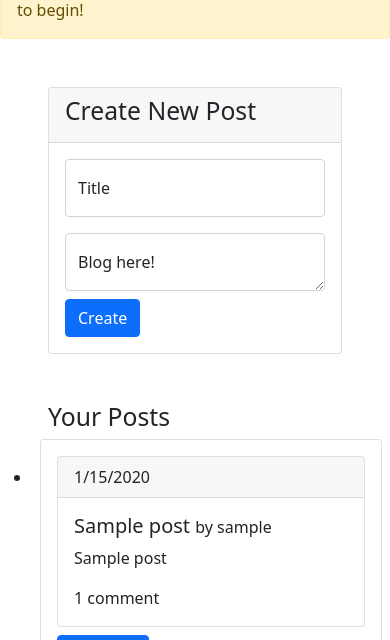
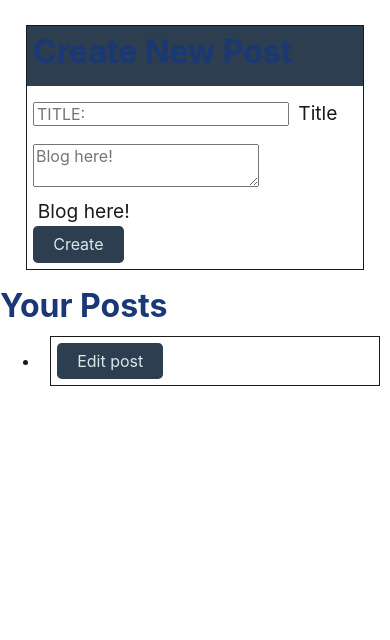
Before and after one commit to saway11/Model-View-Controller, a Node server app: template views/dashboard.handlebars in a window 390 px wide. Shown: the part 101-741 px from the top of the page. Run offline with Node 20, Linux system fonts and the light colour scheme; the template is opened without the code that fills it: most values are stand-ins (such as "Sample title", 1, 10 or a date in 2020); some libraries are stand-ins or nearby versions.

Commit message:
renamed handlebars, created new handlebars, update blog and create handlebars

```diff
--- a/utils/helpers.js
+++ b/utils/helpers.js
@@ -1,14 +1,6 @@
 module.exports = {
-    format_date: date => {
-        return `${new Date(date).getMonth() + 1}/${new Date(date).getDate()}/${new Date(
-        date
-      ).getFullYear()}`;
-    },
-    format_plural: (word, amount) => {
-        if (amount !== 1) {
-            return `${word}s`;
-        }
-
-        return word;
+    format_date: (date) => {
+      // Format date as MM/DD/YYYY
+      return date.toLocaleDateString();
     }
-}
+  };
--- a/views/layouts/main.handlebars
+++ b/views/layouts/main.handlebars
@@ -4,45 +4,39 @@
 <head>
   <meta charset="UTF-8">
   <meta name="viewport" content="width=device-width, initial-scale=1.0">
-    <link href="https://cdn.jsdelivr.net/npm/bootstrap@5.0.0-beta2/dist/css/bootstrap.min.css" rel="stylesheet"
-        integrity="sha384-BmbxuPwQa2lc/FVzBcNJ7UAyJxM6wuqIj61tLrc4wSX0szH/Ev+nYRRuWlolflfl" crossorigin="anonymous">
+  <title>Tech Blog</title>
+  <link rel="stylesheet" href="/css/jass.css">
+  <link rel="stylesheet" href="/css/style.css">
 </head>
 
-<body>
-    <nav class="navbar navbar-light bg-light">
-        <div class="container-fluid">
-            <h1 class="navbar-brand">Blogger</h1>
-            <form class="d-flex">
-                <a href="/" class="btn btn-outline-secondary me-2" type="button">Home</a>
-                {{#if loggedIn}}
-                <a href="/dashboard" class="btn btn-outline-success me-2" type="button">Dashboard</a>
-                <button id="logout" class="btn btn-outline-danger me-2" type="button">Logout</button>
+<!-- Our STATIC HTML displayed on every page -->
+<body class="site">
+
+    <header class="display-flex justify-space-between align-center p-4 bg-primary jumbotron">
+      <h1 class="text-white bg-dark">The Tech Blog</h1>
+      <nav>
+        <a class="mr-5" href="/">Home</a>
+        <!-- Conditionally render login or logout links -->
+        {{#if logged_in}}
+        <a class="mr-5" href="/dashboard">Dashboard</a> |
+        <a class="mr-5" id="logout" href="#">Logout</a>
         {{else}}
-                <button type="button" class="btn btn-primary me-2" data-bs-toggle="modal"
-                    data-bs-target="#loginModal">Login</button>
-                <button type="button" class="btn btn-primary me-2" data-bs-toggle="modal"
-                    data-bs-target="#signupModal">Sign-Up!</button>
+        <a class="mr-5" href="/login">Login</a>
         {{/if}}
-            </form>
-        </div>
       </nav>
-    {{#unless loggedIn}}
-    {{>welcome}}
-    {{/unless}}
-    <main>
-        {{{body}}}
+    </header>
+
+    <main class="outer-container site-content">
+      <!-- Render the sub layout -->
+      {{{ body }}}
     </main>
 
-    <script src="https://cdn.jsdelivr.net/npm/bootstrap@5.0.0-beta2/dist/js/bootstrap.bundle.min.js"
-        integrity="sha384-b5kHyXgcpbZJO/tY9Ul7kGkf1S0CWuKcCD38l8YkeH8z8QjE0GmW1gYU5S9FOnJ0"
-        crossorigin="anonymous"></script>
-    {{#if loggedIn}}
-    <script src="/logout.js"></script>
-    {{else}}
-    {{>signup-modal}}
-    {{>login-modal}}
+    <footer class="jumbotron footer"></footer>
+
+  <!-- Render logout script for logged in users only -->
+  {{#if logged_in}}
+    <script src="/js/logout.js"></script>
   {{/if}}
 </body>
 
-
 </html>
--- a/views/partials/comment-input.handlebars
+++ /dev/null
@@ -1,17 +0,0 @@
-<div class="card mt-2">
-    <div class="card-body">
-        <div class="card-header">
-            <h5 class="modal-title" id="exampleModalLabel">Add Comment</h5>
-        </div>
-        <div class="card-body">
-            <form class="comment-form">
-                <div>
-                    <textarea name="comment-body" type="text" class="form-control m-2"/></textarea>
-                </div>
-                <button class="btn btn-primary m-2" type="submit">Add Comment</button>
-            </form>
-        </div>
-    </div>
-</div>
-
-<script src="/javascript/comment.js"></script>
--- a/views/partials/comments.handlebars
+++ /dev/null
@@ -1,14 +0,0 @@
-<div class="comments">
-  {{#each this}}
-  <div class="card mt-2">
-    <div class="card-body">
-      <div class="meta">
-        {{user.username}} on {{format_date created_at}}
-      </div>
-      <div class="text">
-        {{comment_text}}
-      </div>
-    </div>
-  </div>
-  {{/each}}
-</div>
--- a/views/partials/login-modal.handlebars
+++ /dev/null
@@ -1,30 +0,0 @@
-<div class="modal fade" id="loginModal" tabindex="-1" role="dialog" aria-labelledby="exampleModalLabel"
-    aria-hidden="true">
-    <div class="modal-dialog" role="document">
-        <div class="modal-content">
-            <div class="modal-header">
-                <h5 class="modal-title" id="exampleModalLabel">Log in here!</h5>
-                <button type="button" class="btn-close" data-bs-dismiss="modal" aria-label="Close"></button>
-            </div>
-            <div class="modal-body">
-                <form class="login-form">
-                    <div class="mb-3">
-                        <label for="email-login" class="form-label">Email address</label>
-                        <input type="email" class="form-control" id="email-login" placeholder="name@example.com" />
-                    </div>
-                    <div class="mb-3">
-                        <label for="password-login" class="form-label">Password</label>
-                        <input type="password" class="form-control" id="password-login" placeholder="**********" />
-                    </div>
-                    <div class="mb-3">
-                        <button type="submit" class="btn btn-primary">Login</button>
-                        <button type="button" class="btn btn-outline-primary me-2" data-bs-dismiss="modal"
-                            data-bs-toggle="modal" data-bs-target="#signupModal">Sign-Up!</button>
-                    </div>
-                </form>
-            </div>
-        </div>
-    </div>
-</div>
-
-<script src="/javascript/login.js"></script>
--- a/views/partials/post-info.handlebars
+++ /dev/null
@@ -1,11 +0,0 @@
-<div class="card">
-  <div class="card-header">
-    {{format_date created_at}}
-  </div>
-  <div class="card-body">
-    <h5 class="card-title">{{title}} <span class="fs-6 fw-lighter">by {{user.username}}</span></h5>
-    <p class="card-text">{{ post}}</p>
-    <span>{{comments.length}} {{format_plural "comment" comments.length}}</span>
-    <a href="/post/{{id}}" class="stretched-link"></a>
-  </div>
-</div>
--- a/views/partials/signup-modal.handlebars
+++ /dev/null
@@ -1,32 +0,0 @@
-<div class="modal fade" id="signupModal" tabindex="-1" role="dialog" aria-labelledby="exampleModalLabel"
-    aria-hidden="true">
-<div class="modal fade" id="signupModal" tabindex="-1" role="dialog" aria-labelledby="exampleModalLabel"
-    aria-hidden="true">
-    <div class="modal-dialog" role="document">
-        <div class="modal-content">
-            <div class="modal-header">
-                <h5 class="modal-title" id="exampleModalLabel">Sign up here!</h5>
-                <button type="button" class="btn-close" data-bs-dismiss="modal" aria-label="Close"></button>
-            </div>
-            <div class="modal-body">
-                <form class="signup-form" method="POST" id="signup-form">
-                    <div class="mb-3">
-                        <label for="username-signup" class="form-label">Username</label>
-                        <input type="text" class="form-control" id="username-signup" placeholder="username" />
-                    </div>
-                    <div class="mb-3">
-                        <label for="email-signup" class="form-label">Email address</label>
-                        <input type="email" class="form-control" id="email-signup" placeholder="name@example.com" />
-                    </div>
-                    <div class="mb-3">
-                        <label for="password-signup" class="form-label">Password</label>
-                        <input type="password" class="form-control" id="password-signup" placeholder="**********" />
-                    </div>
-                    <div class="mb-3">
-                        <button type="submit" class="btn btn-primary">Sign-Up!</button>
-                    </div>
-                </form>
-            </div>
-        </div>
-    </div>
-</div>
--- a/views/partials/welcome.handlebars
+++ /dev/null
@@ -1,6 +0,0 @@
-<div class="alert alert-warning alert-dismissible fade show" role="alert">
-    <strong>Welcome!</strong> You'll need to
-    <a data-bs-toggle="modal" class="alert-link" href="#" data-bs-target="#signupModal">Sign-Up</a> or
-     <a data-bs-toggle="modal" class="alert-link" href="#" data-bs-target="#loginModal">Login</a> to begin!
-    <button type="button" class="btn-close" data-bs-dismiss="alert" aria-label="Close"></button>
-</div>
--- a/views/single-post.handlebars
+++ /dev/null
@@ -1,5 +0,0 @@
-<div class="m-5">
-    {{> post-info post}}
-    {{>comment-input}}
-    {{> comments post.comments}}
-</div>
```
Also changed, not shown: utils/auth.js (+8 -7 lines), views/blogpost.handlebars (added, +28 -0 lines), views/createblogpost.handlebars (added, +26 -0 lines), views/editblogpost.handlebars (renamed from views/edit-post.handlebars), views/login.handlebars (added), views/signup.handlebars (added). Lines whose indentation alone changed are shown as unchanged.
